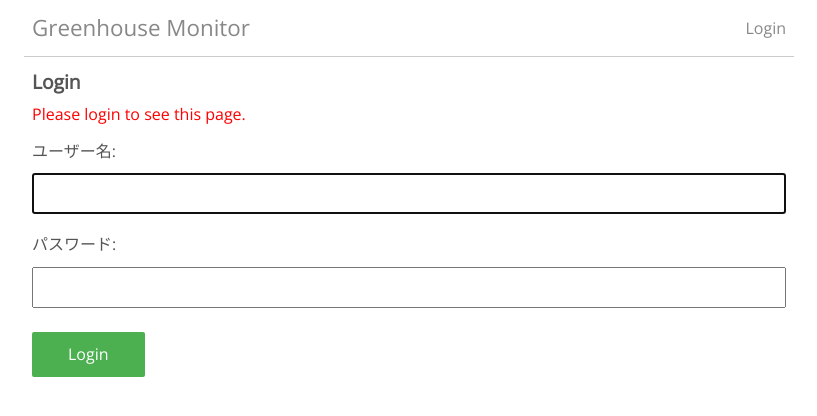
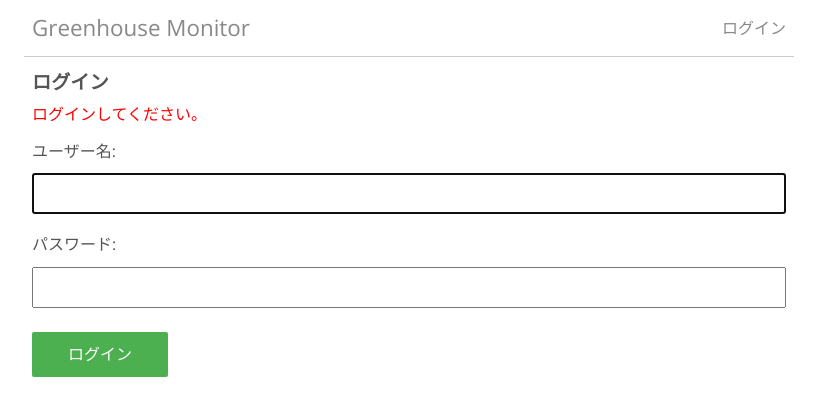
Before and after one commit to kzmrt/agreOne, a Django app: page /accounts/login/?next=/ in a window 1280 px wide. Shown: the top 416 px of the page, without its empty margins (231-1048 px from the left). Run offline with Django 3.2, Linux system fonts and the light colour scheme; parts of the project's set-up code (start-up, migrations or seed data) failed here and were passed over; some libraries are stand-ins or nearby versions.

Commit message:
表記を変更。

```diff
--- a/templates/base.html
+++ b/templates/base.html
@@ -24,13 +24,13 @@
         <nav>
             <ul>
                 {% if user.is_authenticated %}
-                <li><a href="{% url 'logout' %}" class="logout">Logout</a></li>
+                <li><a href="{% url 'logout' %}" class="logout">ログアウト</a></li>
                     {% if form_name == "password_change" %}
                     {% else %}
                         <li><a href="{% url 'monitor:password_change' %}" class="logout">パスワード変更</a></li>
                     {% endif %}
                 {% else %}
-                <li><a href="{% url 'login' %}" class="login">Login</a></li>
+                <li><a href="{% url 'login' %}" class="login">ログイン</a></li>
                 {% endif %}
             </ul>
         </nav>
--- a/templates/registration/logged_out.html
+++ b/templates/registration/logged_out.html
@@ -3,7 +3,7 @@
 {% block title %}Logout{% endblock %}
 
 {% block content %}
-<h1>Logged Out</h1>
-<p>Thanks for spending some quality time with the Web site today.</p>
-<p><a href="{% url 'login' %}">Log in again</a></p>
+<h1>ログアウトしました。</h1>
+<p>ご利用ありがとうございました。</p>
+<p><a href="{% url 'login' %}">再度ログインする</a></p>
 {% endblock %}
--- a/templates/registration/login.html
+++ b/templates/registration/login.html
@@ -3,10 +3,10 @@
 {% block title %}Login{% endblock %}
 
 {% block content %}
-<h1>Login</h1>
+<h1>ログイン</h1>
 <section class="common-form">
     {% if form.errors %}
-    <p class="error-msg">Your username and password didn't match. Please try again.</p>
+    <p class="error-msg">ユーザー名とパスワードが一致しません。再試行してください。</p>
     {% endif %}
 
     {% if next %}
@@ -14,14 +14,14 @@
     <p class="error-msg">Your account doesn't have access to this page. To proceed,
         please login with an account that has access.</p>
     {% else %}
-    <p class="error-msg">Please login to see this page.</p>
+    <p class="error-msg">ログインしてください。</p>
     {% endif %}
     {% endif %}
 
     <form method="post" action="{% url 'login' %}">
         {% csrf_token %}
         {{ form.as_p }}
-        <button type="submit" class="submit">Login</button>
+        <button type="submit" class="submit">ログイン</button>
         <input type="hidden" name="next" value="{{ next }}"/>
     </form>
 </section>
```
Also changed, not shown: monitor/templates/monitor/password_change.html (+3 -5 lines).
